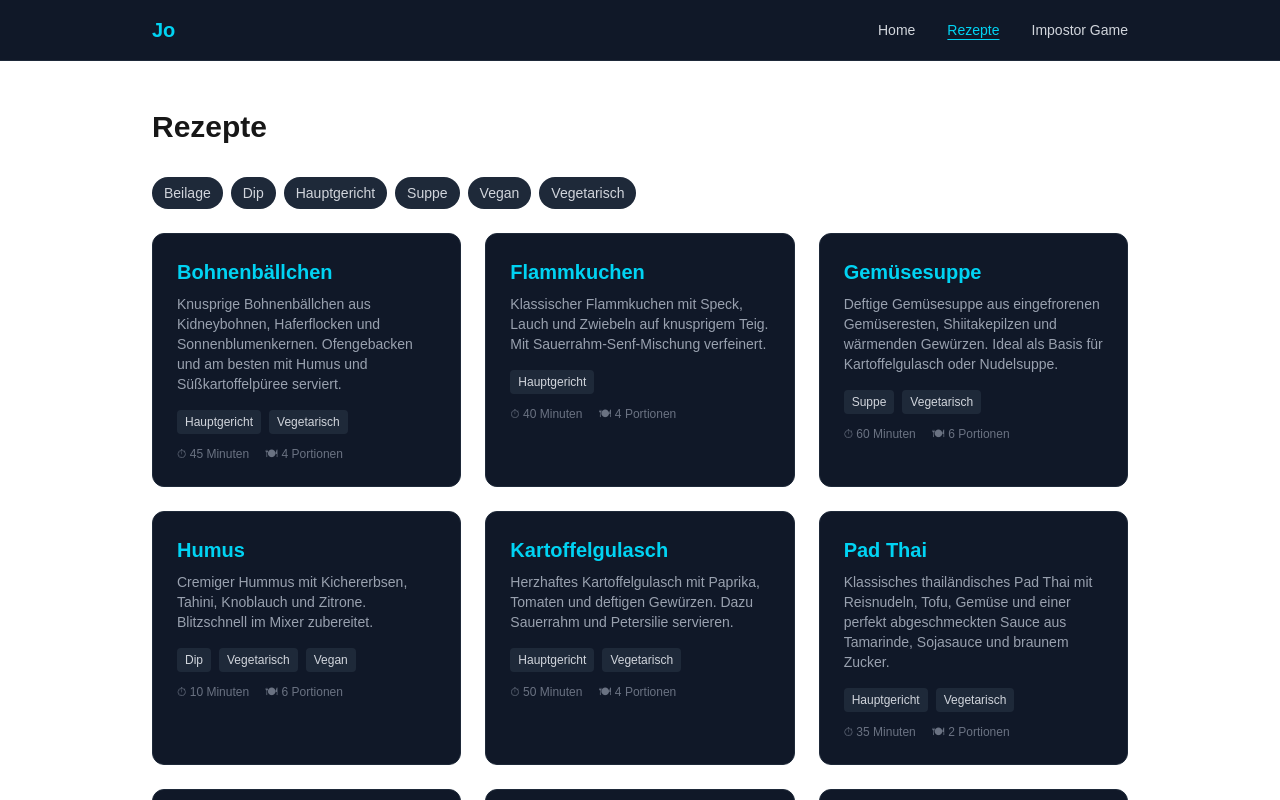
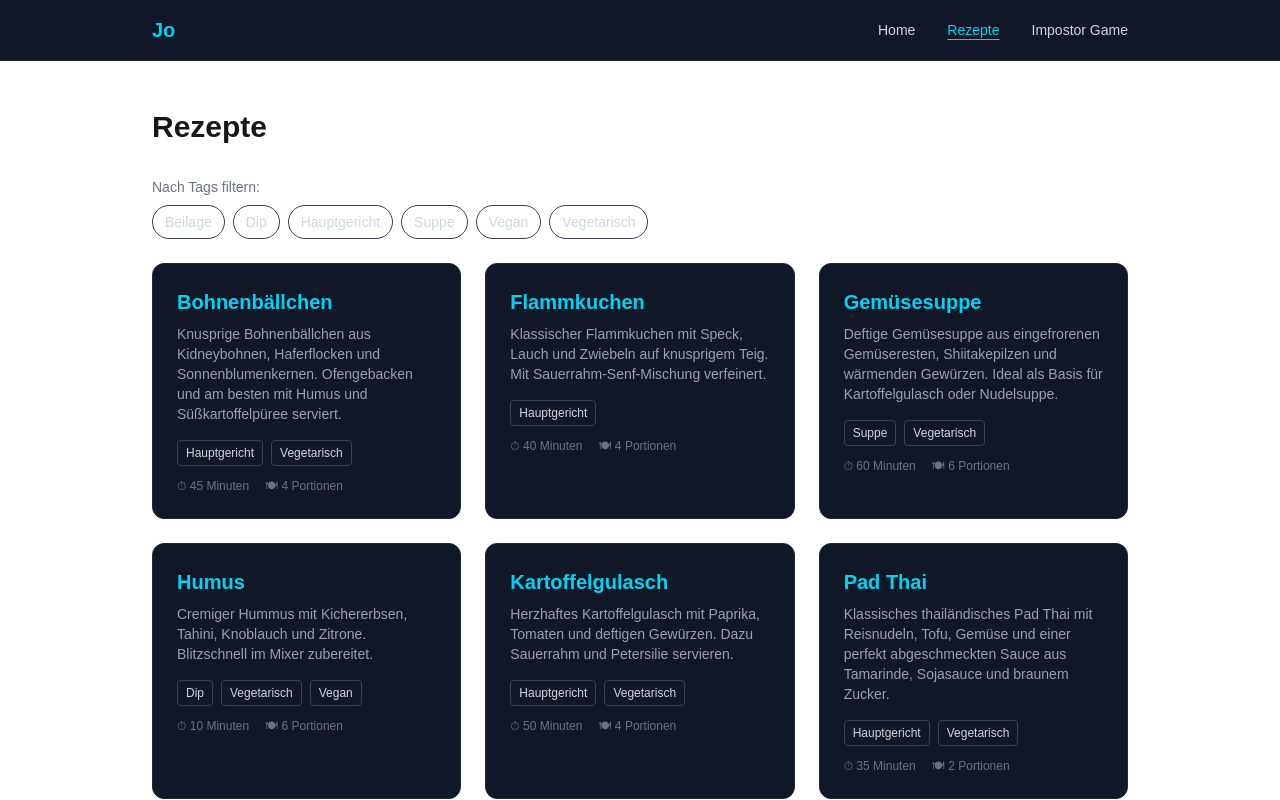
Before and after one commit to bot-jo/markus, a Next.js app: page /markus/rezepte in a window 1280 px wide. Shown: the top 800 px of the page. Built offline with nearby package versions, Linux system fonts and the light colour scheme.

Commit message:
feat(rezepte): support multiple tag filters with AND logic [US-020, US-021, US-022]

```diff
--- a/components/RecipeList.tsx
+++ b/components/RecipeList.tsx
@@ -21,24 +21,30 @@ interface RecipeListProps {
 export default function RecipeList({ recipes, allTags }: RecipeListProps) {
   const searchParams = useSearchParams();
   const router = useRouter();
-  const activeTag = searchParams.get('tag') || '';
 
-  const filteredRecipes = activeTag
-    ? recipes.filter((r) => r.tags.includes(activeTag))
+  const tagsParam = searchParams.get('tags') || '';
+  const activeTags: string[] = tagsParam ? tagsParam.split(',').filter(Boolean) : [];
+
+  const filteredRecipes = activeTags.length > 0
+    ? recipes.filter((r) => activeTags.every((tag) => r.tags.includes(tag)))
     : recipes;
 
-  const handleTagClick = (tag: string) => {
-    const params = new URLSearchParams(searchParams.toString());
-    if (activeTag === tag) {
-      params.delete('tag');
+  const toggleTag = (tag: string) => {
+    const params = new URLSearchParams();
+    let newActiveTags: string[];
+    if (activeTags.includes(tag)) {
+      newActiveTags = activeTags.filter((t) => t !== tag);
     } else {
-      params.set('tag', tag);
+      newActiveTags = [...activeTags, tag];
+    }
+    if (newActiveTags.length > 0) {
+      params.set('tags', newActiveTags.join(','));
     }
     const query = params.toString();
     router.push(`/rezepte${query ? `?${query}` : ''}`);
   };
 
-  const handleClearFilter = () => {
+  const clearAll = () => {
     router.push('/rezepte');
   };
 
@@ -46,17 +52,19 @@ export default function RecipeList({ recipes, allTags }: RecipeListProps) {
     <div>
       {/* Tag Filter Pills */}
       {allTags.length > 0 && (
-        <div className="flex flex-wrap gap-2 mb-6">
+        <div className="mb-6">
+          <p className="text-sm text-gray-500 mb-2">Nach Tags filtern:</p>
+          <div className="flex flex-wrap gap-2">
             {allTags.map((tag) => {
-            const isActive = activeTag === tag;
+              const isActive = activeTags.includes(tag);
               return (
                 <button
                   key={tag}
-                onClick={() => handleTagClick(tag)}
-                className={`text-sm px-3 py-1.5 rounded-full transition-colors ${
+                  onClick={() => toggleTag(tag)}
+                  className={`text-sm px-3 py-1.5 rounded-full border transition-colors ${
                     isActive
-                    ? 'bg-cyan-500 text-black font-medium'
-                    : 'bg-gray-800 text-gray-300 hover:bg-gray-700 hover:text-white'
+                      ? 'bg-cyan-500 border-cyan-500 text-black font-medium'
+                      : 'border-gray-700 text-gray-300 hover:border-gray-500 hover:text-white bg-transparent'
                   }`}
                 >
                   {tag}
@@ -64,29 +72,41 @@ export default function RecipeList({ recipes, allTags }: RecipeListProps) {
               );
             })}
           </div>
+        </div>
       )}
 
-      {/* Active Filter Indicator */}
-      {activeTag && (
-        <div className="flex items-center gap-3 mb-6 text-sm">
+      {/* Active Filter Summary */}
+      {activeTags.length > 0 && (
+        <div className="flex flex-wrap items-center gap-3 mb-6 text-sm">
           <span className="text-gray-400">
-            Rezepte mit Tag: <span className="text-cyan-400 font-medium">{activeTag}</span>
+            Zeige Rezepte mit:{' '}
+            <span className="text-cyan-400 font-medium">{activeTags.join(', ')}</span>
           </span>
+          {activeTags.length > 1 && (
+            <span className="text-gray-600">({activeTags.length} Tags aktiv)</span>
+          )}
           <button
-            onClick={handleClearFilter}
-            className="text-cyan-400 hover:text-cyan-300 hover:underline"
+            onClick={clearAll}
+            className="ml-auto text-cyan-400 hover:text-cyan-300 hover:underline flex items-center gap-1"
           >
-            Alle Rezepte anzeigen →
+            Filter zurücksetzen ✕
           </button>
         </div>
       )}
 
       {/* Recipe Grid */}
-      {filteredRecipes.length === 0 ? (
+      {filteredRecipes.length === 0 && activeTags.length > 0 ? (
         <div className="text-center py-16">
-          <p className="text-gray-400 text-lg">
-            Keine Rezepte mit dem Tag &quot;{activeTag}&quot; gefunden.
+          <p className="text-gray-400 text-lg mb-3">
+            Keine Rezepte gefunden für:{' '}
+            <span className="text-cyan-400">{activeTags.join(', ')}</span>
           </p>
+          <button
+            onClick={clearAll}
+            className="text-cyan-400 hover:text-cyan-300 hover:underline"
+          >
+            Filter zurücksetzen →
+          </button>
         </div>
       ) : (
         <div className="grid grid-cols-1 md:grid-cols-2 lg:grid-cols-3 gap-6">
@@ -99,22 +119,26 @@ export default function RecipeList({ recipes, allTags }: RecipeListProps) {
               <h2 className="text-xl font-semibold text-cyan-400 mb-2">{recipe.title}</h2>
               <p className="text-gray-400 text-sm mb-4">{recipe.description}</p>
               <div className="flex flex-wrap gap-2 mb-3">
-                {recipe.tags.map((tag) => (
+                {recipe.tags.map((tag) => {
+                  const isActive = activeTags.includes(tag);
+                  return (
                     <button
                       key={tag}
                       onClick={(e) => {
                         e.preventDefault();
-                      handleTagClick(tag);
+                        e.stopPropagation();
+                        toggleTag(tag);
                       }}
-                    className={`text-xs px-2 py-1 rounded transition-colors ${
-                      activeTag === tag
-                        ? 'bg-cyan-500 text-black'
-                        : 'bg-gray-800 text-gray-300 hover:bg-gray-700'
+                      className={`text-xs px-2 py-1 rounded border transition-colors ${
+                        isActive
+                          ? 'bg-cyan-500 border-cyan-500 text-black'
+                          : 'border-gray-700 text-gray-300 hover:border-gray-500 bg-transparent'
                       }`}
                     >
                       {tag}
                     </button>
-                ))}
+                  );
+                })}
               </div>
               <div className="text-xs text-gray-500 flex gap-4">
                 <span>⏱ {recipe.prepTime}</span>
```
Also changed, not shown: 1 other file (tests, documents, lock files or other folders). Lines whose indentation alone changed are shown as unchanged.
